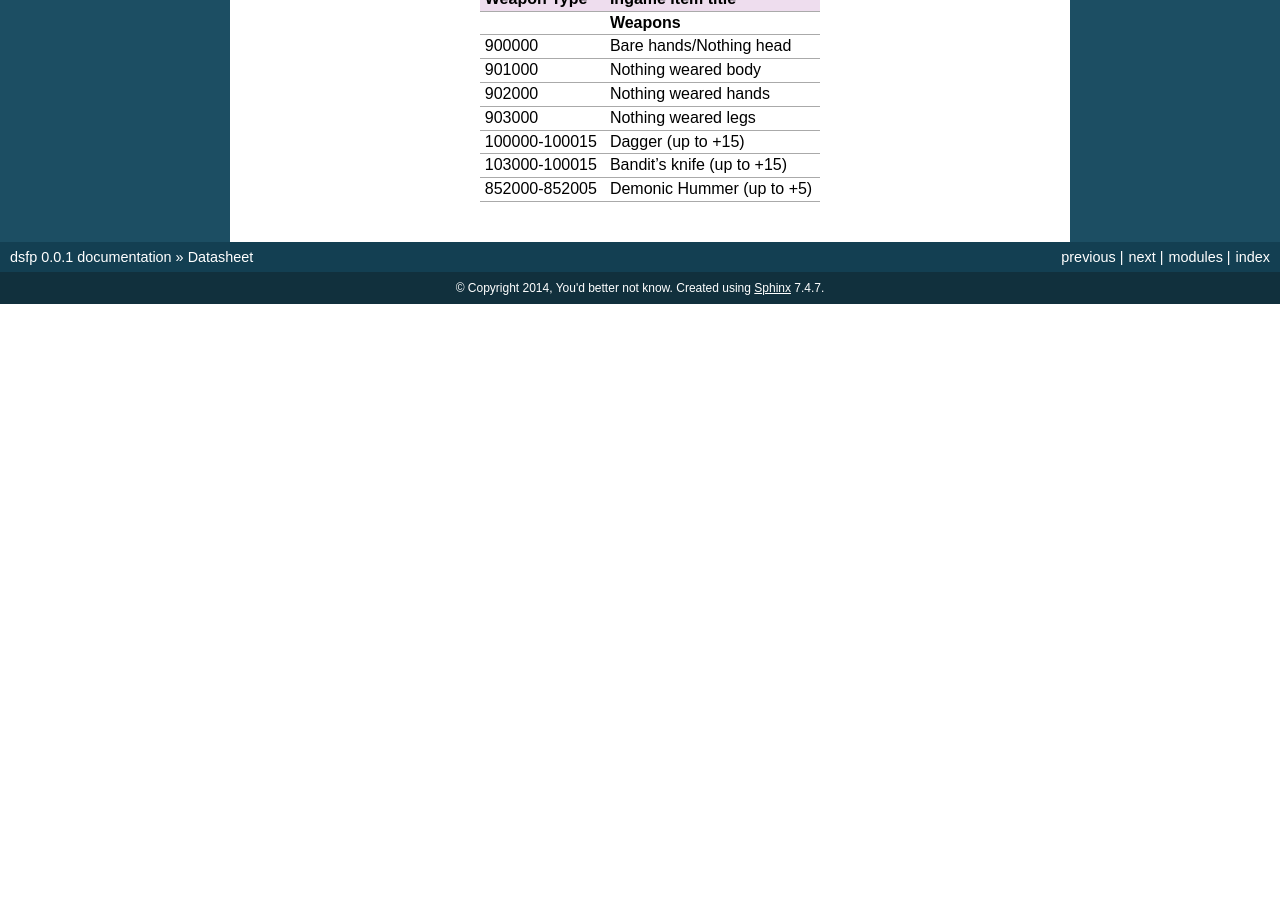
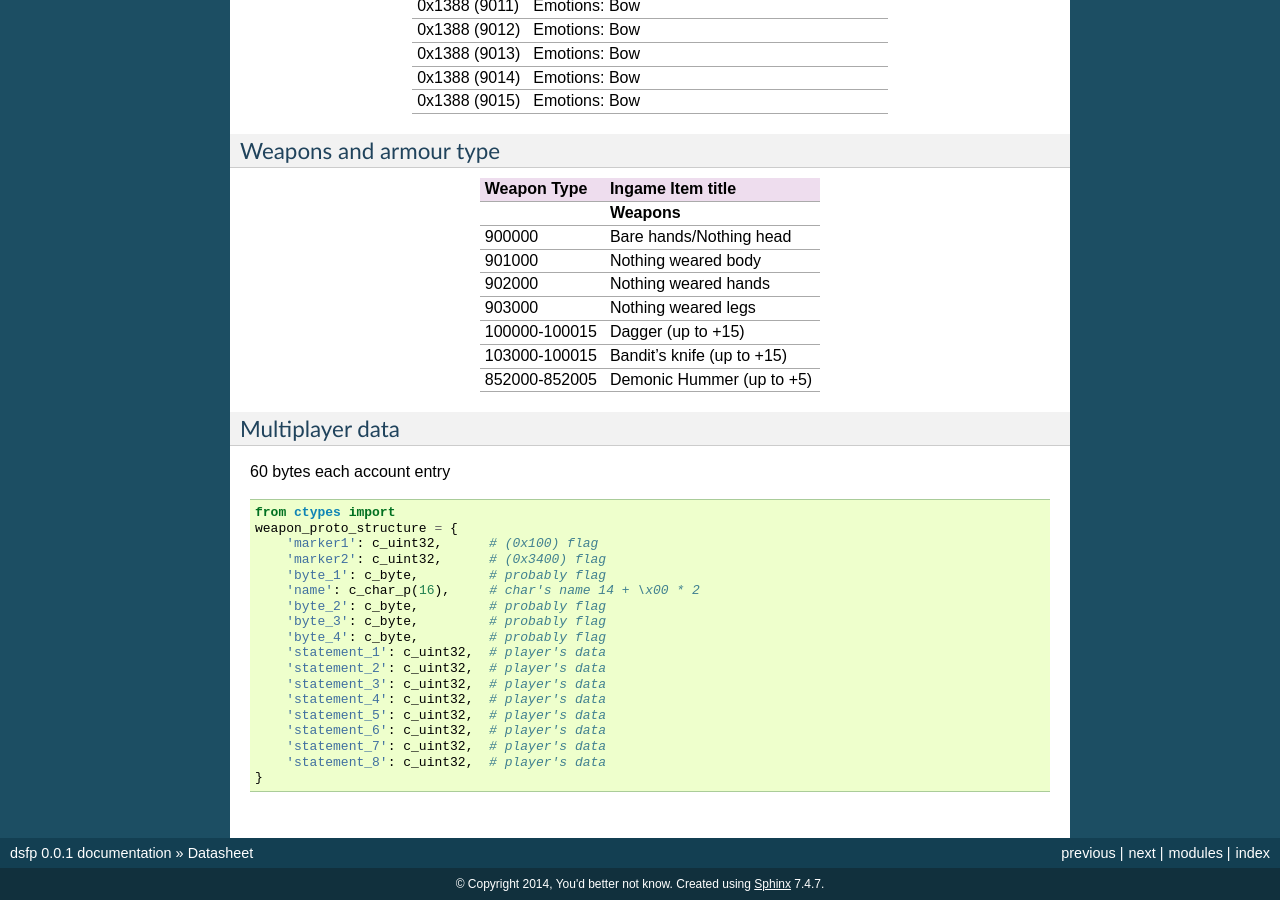
Before and after one commit to tarvitz/dsfp, a Sphinx documentation site: the page built from docs/datasheet.rst, in a window 1280 px wide and 900 px high, scrolled down 13830 px. Built offline with Sphinx 7.4.7, drawn with Linux system fonts in a browser that asks for light colours; formulas are drawn with MathJax 3; before the commit the page ends 14134 px from its top, so only the background shows below that; some of the changed text lies outside the part shown.

Commit message:
update datasheed, dsfp structures

```diff
--- a/docs/datasheet.rst
+++ b/docs/datasheet.rst
@@ -277,7 +280,7 @@
 | **0x16e**       | 1 Bytes   | Color                    | Depends on your     |
 |                 | c_uint8   |                          | choice (**6**)      |
 +-----------------+-----------+--------------------------+---------------------+
-| skip                                                                         |
+| *skip*                                                                       |
 +-----------------+-----------+--------------------------+---------------------+
 | **0x228**       | 4 Bytes   | Left arrows slot         | Unknown data type   |
 |                 | c_uint32  |                          |                     |
@@ -327,8 +330,8 @@
 | **0x264**       | 4 Bytes   | Fifth quick slot item    | Unknown data        |
 |                 | c_uint32  | type                     |                     |
 +-----------------+-----------+--------------------------+---------------------+
-| **0x268**       | 4 Bytes   | Unknown data?            | 0x00000001 or       |
-|                 | c_uint32  | (Could be spell)         | 0x00000000          |
+| **0x268**       | 4 Bytes   | One hand/Double hand     | 0x00000001 - 1 hand |
+|                 | c_uint32  | switcher weapon use      | 0x00000003 - doubled|
 +-----------------+-----------+--------------------------+---------------------+
 | **0x26c**       | 4 Bytes   | Left hand weapon/shield  | 0x00000001 or       |
 |                 | c_uint32  | flag                     | 0x00000000          |
@@ -412,7 +415,24 @@
 | **0x2d4**       | 4 Bytes   | Backpack items amount    | Depends             |
 |                 | c_uint32  |                          | 34                  |
 +-----------------+-----------+--------------------------+---------------------+
-| skip                                                                         |
+| **0x2d8**       | 4 Bytes   | Unknown data             |                     |
+|                 | c_uint32  |                          |                     |
++-----------------+-----------+--------------------------+---------------------+
+| **0x2dc**       | 4 Bytes   | Unknown data             |                     |
+|                 | c_uint32  |                          |                     |
++-----------------+-----------+--------------------------+---------------------+
+|                 | **End of stats block**                                     |
++-----------------+-----------+--------------------------+---------------------+
+| **0x2e0**       | **Start block for your backpack**                          |
+|                 |                                                            |
++-----------------+-----------+--------------------------+---------------------+
+|                 | skip (each storage item allocates 4 * 7 bytes of space)    |
+|                 | see item storage block description below                   |
++-----------------+-----------+--------------------------+---------------------+
+| **0xe2e0**      | **End block of your backpack**                             |
+|                 | last item storage points on **0xe2c4**                     |
++-----------------+-----------+--------------------------+---------------------+
+| *skip*                                                                       |
 +-----------------+-----------+--------------------------+---------------------+
 | **0xe344**      | 4 Bytes   | Active spell slot        | Depends on your     |
 |                 | c_uint32  |                          | sorcery slots amount|
@@ -421,7 +441,7 @@
 | **0xe35c**      | 4 Bytes   | Active slot of something | Unknown type of data|
 |                 | c_uint32  |                          |                     |
 +-----------------+-----------+--------------------------+---------------------+
-| skip                                                                         |
+| *skip*                                                                       |
 +-----------------+-----------+--------------------------+---------------------+
 | **0x1f128**     | 4 Bytes   | Deaths                   | Depends on your     |
 |                 | c_uint32  |                          | skill :D (**155**)  |
@@ -585,3 +607,29 @@
 Weapons and armour type
 ~~~~~~~~~~~~~~~~~~~~~~~
 .. include:: data/weapons.rst
+
+
+Multiplayer data
+~~~~~~~~~~~~~~~~
+60 bytes each account entry
+
+.. code-block:: python
+
+    from ctypes import
+    weapon_proto_structure = {
+        'marker1': c_uint32,      # (0x100) flag
+        'marker2': c_uint32,      # (0x3400) flag
+        'byte_1': c_byte,         # probably flag
+        'name': c_char_p(16),     # char's name 14 + \x00 * 2
+        'byte_2': c_byte,         # probably flag
+        'byte_3': c_byte,         # probably flag
+        'byte_4': c_byte,         # probably flag
+        'statement_1': c_uint32,  # player's data
+        'statement_2': c_uint32,  # player's data
+        'statement_3': c_uint32,  # player's data
+        'statement_4': c_uint32,  # player's data
+        'statement_5': c_uint32,  # player's data
+        'statement_6': c_uint32,  # player's data
+        'statement_7': c_uint32,  # player's data
+        'statement_8': c_uint32,  # player's data
+    }
```
Also changed, not shown: other parts of docs/datasheet.rst (+8 -3 lines), 3 other files.
